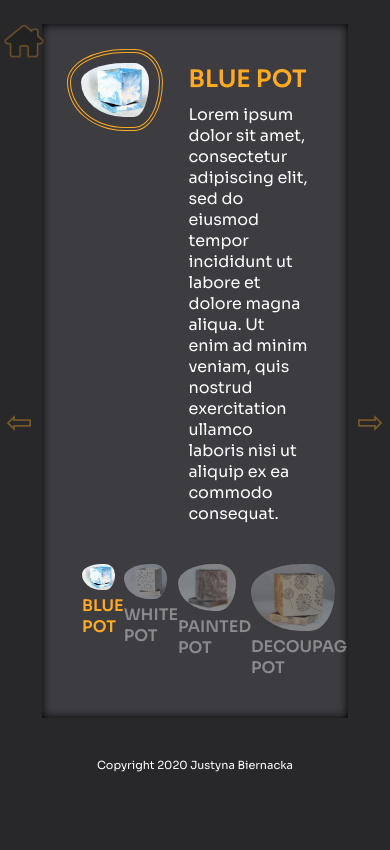
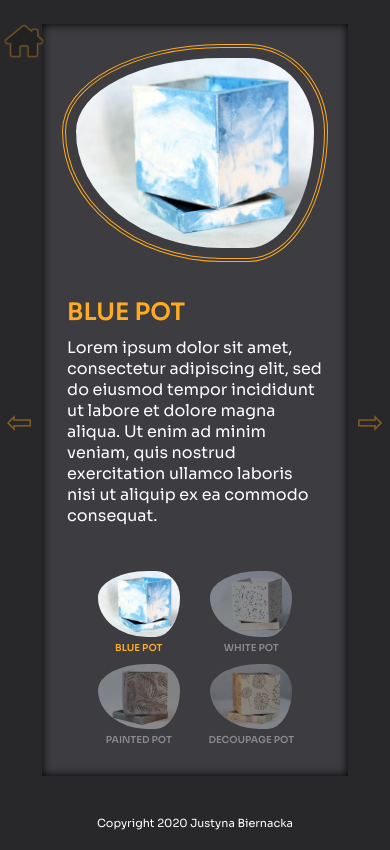
Before and after one commit to freefrogs/Animations, a React (Create React App) app: page /#/12 in a window 390 px wide. Built offline with nearby package versions, Linux system fonts and the light colour scheme.

Commit message:
Add RWD to component Anim13

```diff
--- a/src/styles/Anim13.css
+++ b/src/styles/Anim13.css
@@ -1,9 +1,9 @@
 .anim13 {
+  --border_shape: 60% 30% 30% 60% / 40% 40% 60% 60%;
   width: 80%;
   min-height: 80vh;
   height: auto;
   margin: 20px auto;
-  --border_shape: 60% 30% 30% 60% / 40% 40% 60% 60%;
   background-color: var(--main_dark2);
   box-shadow: inset 0 0 10px #000;
   padding: 20px;
@@ -83,3 +83,34 @@
 @keyframes entry_horizontal {
   100% {opacity: 1; transform: translateX(0);}
 }
+
+@media (max-width: 1000px) {
+  .anim13 .dot_name {
+    font-size: 0.8em;
+  }
+}
+@media (max-width: 800px) {
+  .card13 {
+    grid-template-columns: 1fr;
+  }
+  .anim13 .dot_name {
+    font-size: 0.6em;
+  }
+}
+@media (max-width: 600px) {
+  .anim13 .dots {
+    flex-wrap: wrap;
+    justify-content: center;
+    align-items: center;
+  }
+  .anim13 .dot {
+    width: 40%;
+    margin: 2%;
+    text-align: center;
+  }
+}
+@media (max-width: 400px) {
+  .anim13 {
+    padding: 5px;
+  }
+}
--- a/src/styles/App.css
+++ b/src/styles/App.css
@@ -40,6 +40,7 @@ ul {
   padding: 1%;
   width: 100vw;
   height: 100vh;
+  margin: 0 auto;
 }
 .home_icon {
   position: absolute;
```
